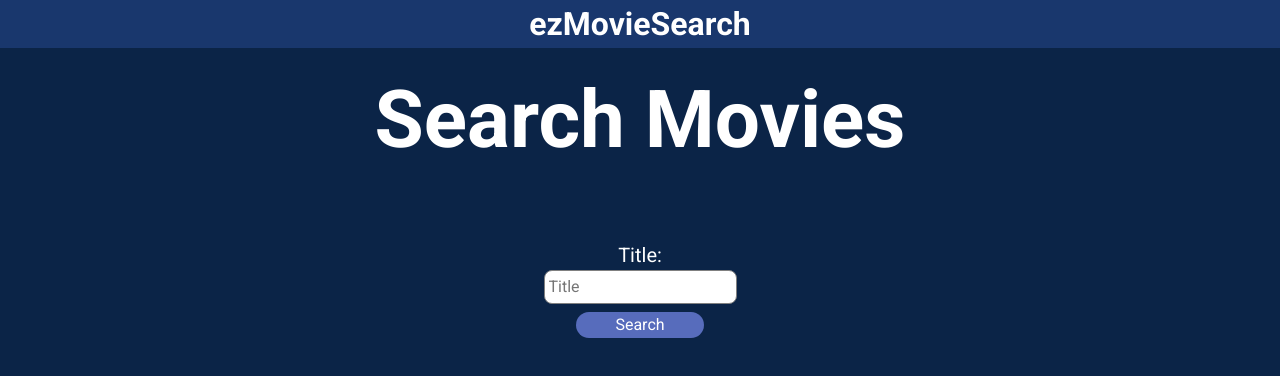
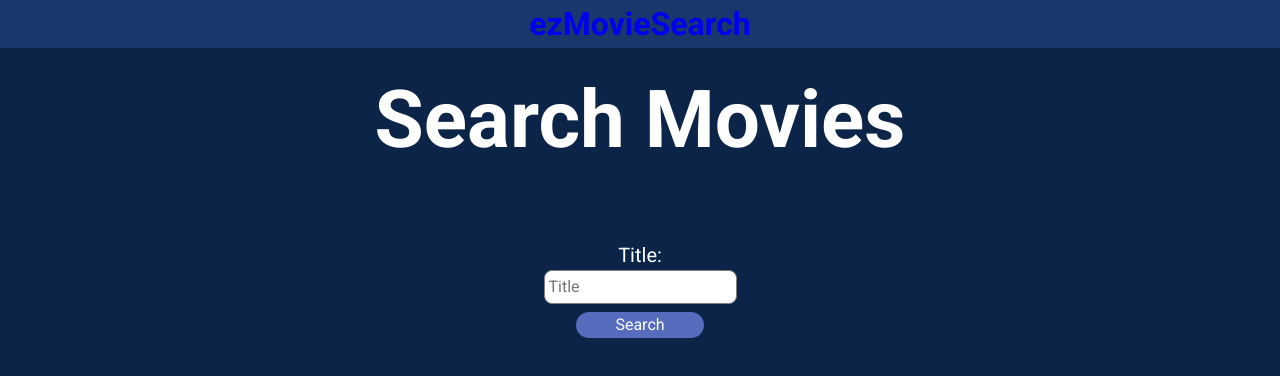
Before and after one commit to KaidenX04/ezMovieSearch, a plain HTML site: page index.html in a window 1280 px wide. Drawn offline with Linux system fonts and the light colour scheme.

Commit message:
made the header logo a link to the home page

```diff
--- a/css/styles.css
+++ b/css/styles.css
@@ -113,3 +113,8 @@ a {
     margin-bottom: 1rem;
     padding: .5rem;
 }
+
+header a {
+    user-select: none;
+    cursor: pointer;
+}
--- a/index.html
+++ b/index.html
@@ -13,7 +13,7 @@
 </head>
 <body>
     <header>
-        <h1>ezMovieSearch</h1>
+        <a href="index.html"><h1>ezMovieSearch</h1></a>
     </header>
     <main>
         <h2 class="main-title">Search Movies</h2>
```
Also changed, not shown: movie.html (+1 -1 lines).
